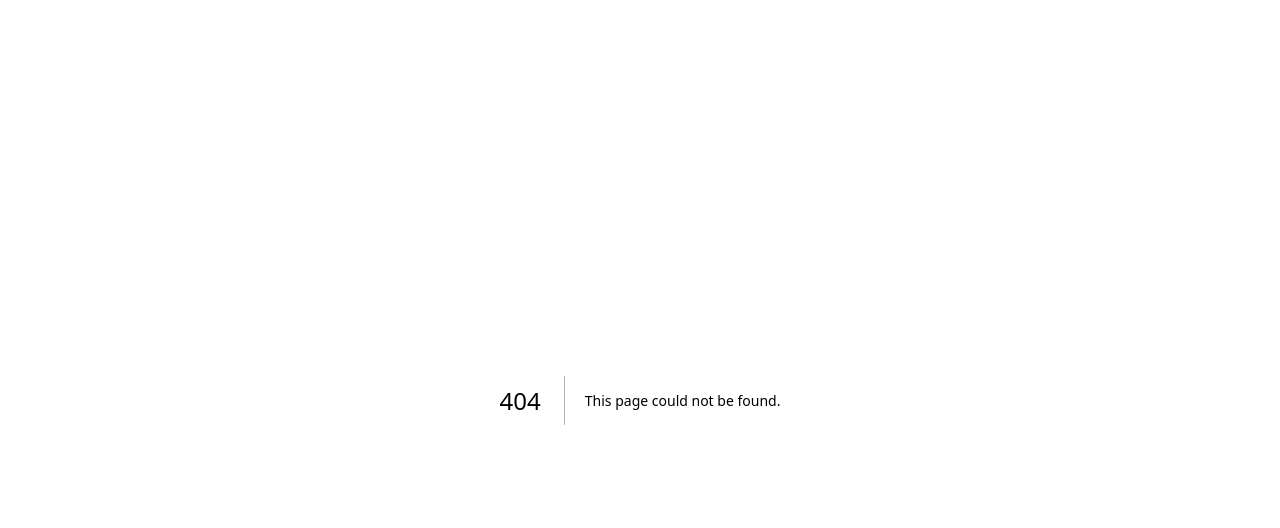
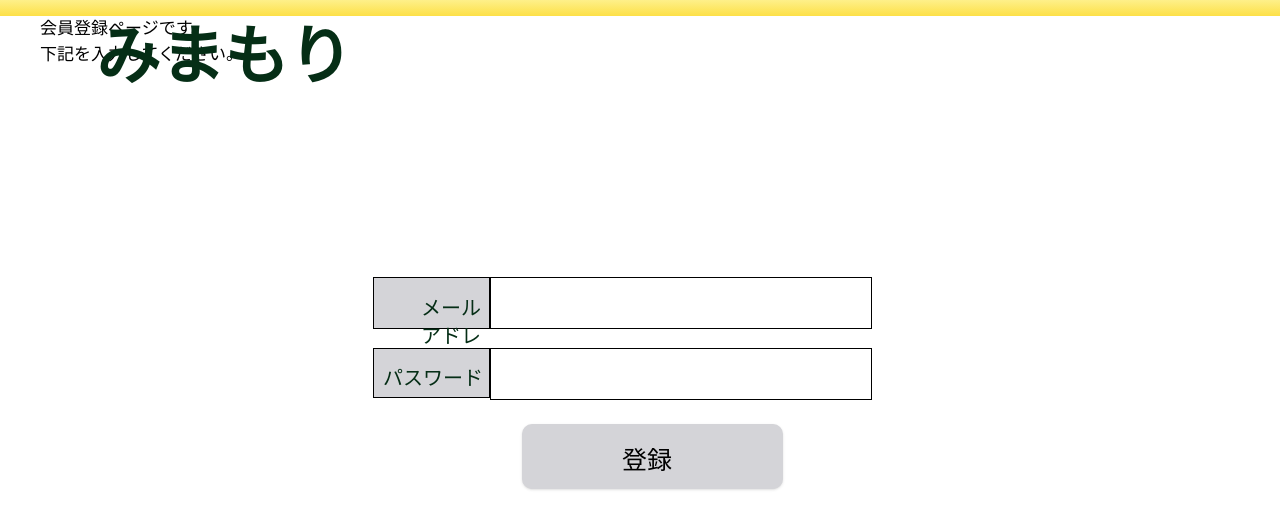
Before and after one commit to ms-engineer-bc-4b/mimamori, a Next.js app in the folder App/app/next/: page /senior/senior_register in a window 1280 px wide. Before the commit this address had no page. Shown: the top 528 px of the page. Built offline with nearby package versions, Linux system fonts and the light colour scheme.

Commit message:
登録ページ
仮作成

```diff
--- /dev/null
+++ b/App/app/next/src/app/senior/senior_register/page.tsx
@@ -0,0 +1,80 @@
+import Link from 'next/link';
+
+// シンプルなヘッダーコンポーネント
+const Header = () => {
+            return (
+            <header className="text-center p-2 left-0 top-20 bg-gradient-to-b from-yellow-200 to-yellow-300">
+            {/* ここにヘッダーのコンテンツを追加 */}
+            <div className="left-[96px] top-[8px] absolute text-green-950 text-[64px] font-bold font-['Zen Maru Gothic']">
+             みまもり
+            </div>
+            </header>
+            );
+  };
+
+export default function SeniorRegister() {
+  return (
+    <div className="flex flex-col min-h-screen">
+      {/* ヘッダーの呼び出し */}
+      <Header />
+
+      {/* メインコンテンツ */}
+      <main className="flex-grow flex flex-col items-center">
+      <div class="w-[1200px] h-[900px] text-black text-[17px] font-normal font-['Inter']">
+        会員登録ページです。<br/>
+        下記を入力してください。
+      </div>
+
+
+      {/* 背景 */}
+      {/* 全体的な構成 */}
+        <div className="w-[1200px] h-[2000px]">
+          {/* 黄色背景*/}
+          {/* <div className="w-[1200px] h-[2000px] p-2 left-0 top-0 absolute bg-gradient-to-b from-yellow-200 to-yellow-300 border border-black"></div> */}
+            <div className="w-[1188px] h-[703px] left-[6px] top-0 absolute">
+              {/* Mail */}
+                <div className="w-[499px] h-[52.48px] left-[367px] top-[277px] absolute">
+                    <div className="w-[499px] h-[52.48px] left-0 top-0 absolute">
+                        <div className="w-[117.18px] h-[51.72px] left-0 top-0 absolute bg-zinc-300 border border-black">
+                        </div>
+                          </div>
+                          {/*メールアドレス  */}
+                            <div className="w-[69.35px] h-[19.78px] left-[48px] top-[16.61px]
+                            absolute text-green-950 text-xl font-normal font-['Inter']">
+                              メールアドレス
+                            </div>
+                            {/* メールアドレス入力フォーム */}
+                            <input className="input is-large w-[381.82px] h-[52.48px] left-[117.18px] top-0 absolute bg-white border border-black">
+                            </input>
+                </div>
+              {/* パスワード */}
+                <div className="w-[499px] h-[51px] left-[367px] top-[348px] absolute">
+                    <div className="w-[499px] h-[51px] left-0 top-0 absolute">
+                        <div className="w-[117.18px] h-[50.26px] left-0 top-0 absolute bg-zinc-300 border border-black">
+                        </div>
+                        {/* 入力フォーム */}
+                    </div>
+                    <div className="w-28 h-[18px] left-[10px] top-[16px] absolute text-green-950 text-xl font-normal font-['Inter']">
+                      パスワード
+                    </div>
+
+                    <input className="input is-large w-[381.82px] h-[52.48px] left-[117.18px] top-0 absolute bg-white border border-black">
+                    </input>
+                </div>
+                <div className="w-[261px] h-[65px] left-[516px] top-[424px] absolute">
+                    <div className="w-[261px] h-[65px] left-0 top-0 absolute bg-zinc-300 rounded-[10px] shadow">
+                    </div>
+                    <div className="left-[100px] top-[18px] absolute text-black text-[25px] font-normal font-['Inter']">
+                    <Link href="/senior/senior_login" passHref>
+                      登録
+                    </Link>
+                    </div>
+                </div>
+            </div>
+        </div>
+      </main>
+
+      {/* フッターの呼び出し */}
+    </div>
+  );
+}
```
